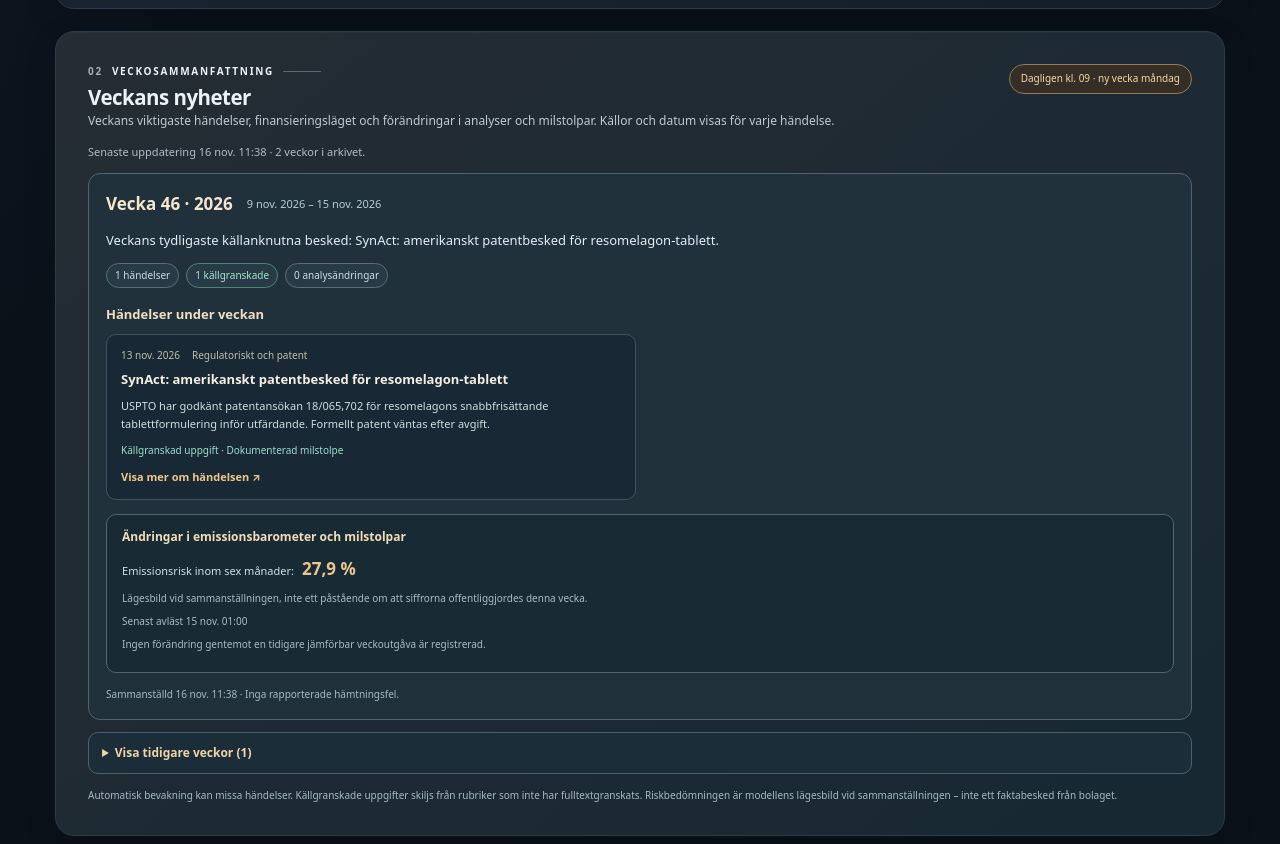
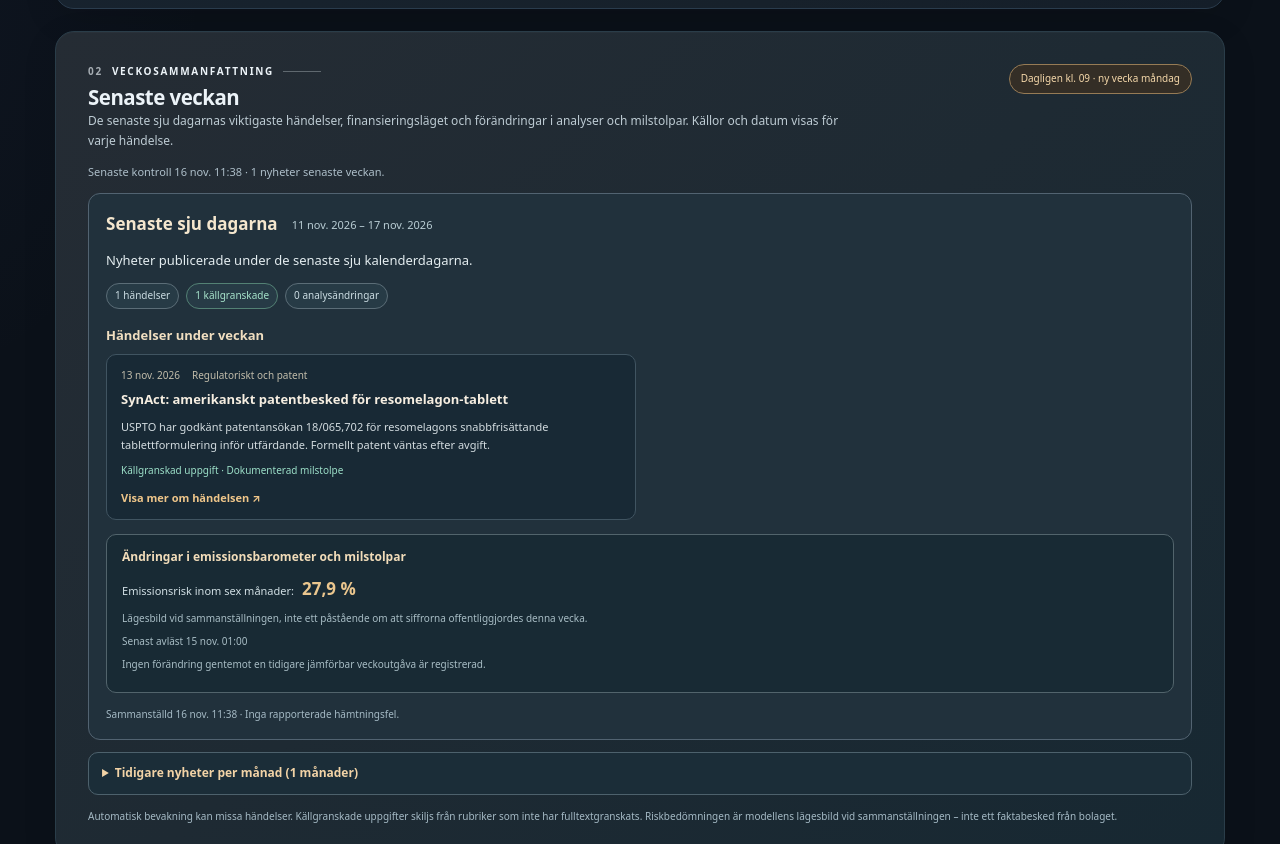
Before and after one commit to steffestygg-boop/synact, a plain HTML site: page index.html in a window 1280 px wide. Shown: the part 658-1502 px from the top of the page. Drawn offline with Linux system fonts and the light colour scheme.

Commit message:
Rullande senaste sju dagar och månadsarkiv utan dubbletter

```diff
--- a/index.html
+++ b/index.html
@@ -916,14 +916,14 @@ body.weekly-dialog-open{overflow:hidden}
 <section class="weekly-overview" aria-labelledby="weekly-heading">
  <div class="weekly-head">
   <div><p class="section-kicker"><span class="section-number">02</span> Veckosammanfattning</p>
-  <h2 id="weekly-heading">Veckans nyheter</h2>
-  <p class="weekly-intro">Veckans viktigaste händelser, finansieringsläget och förändringar i analyser och milstolpar. Källor och datum visas för varje händelse.</p></div>
+  <h2 id="weekly-heading">Senaste veckan</h2>
+  <p class="weekly-intro">De senaste sju dagarnas viktigaste händelser, finansieringsläget och förändringar i analyser och milstolpar. Källor och datum visas för varje händelse.</p></div>
   <span class="weekly-tag">Dagligen kl. 09 · ny vecka måndag</span>
  </div>
  <p class="weekly-status" id="weekly-status" role="status" aria-live="polite">Läser in veckans sammanställning …</p>
  <div id="weekly-current"><p class="weekly-small">Veckans nyheter hämtas från veckoregistret.</p></div>
  <details class="weekly-history" id="weekly-history" hidden>
-  <summary>Visa tidigare veckor <span id="weekly-history-count"></span></summary>
+  <summary>Tidigare nyheter per månad <span id="weekly-history-count"></span></summary>
   <div id="weekly-history-inside"></div>
  </details>
  <p class="weekly-foot">Automatisk bevakning kan missa händelser. Källgranskade uppgifter skiljs från rubriker som inte har fulltextgranskats. Riskbedömningen är modellens lägesbild vid sammanställningen – inte ett faktabesked från bolaget.</p>
@@ -1872,19 +1872,39 @@ document.addEventListener('keydown',event=>{
  .then(r=>{if(!r.ok)throw new Error('HTTP '+r.status);return r.json();})
  .then(d=>{
   const weeks=(Array.isArray(d.weeks)?d.weeks:[]).slice().sort((a,b)=>String(b.id).localeCompare(String(a.id)));
-  if(!weeks.length)throw new Error('Ingen veckoarkivfil finns ännu');
-  current.replaceChildren(edition(weeks[0]));
-  status.textContent='Senaste uppdatering '+stamp(d.updated_at)+' · '+weeks.length+' veckor i arkivet.';
-  if(weeks.length>1){
-   archive.hidden=false;
-   document.getElementById('weekly-history-count').textContent='('+String(weeks.length-1)+')';
-   history.replaceChildren();
-   for(const w of weeks.slice(1)){
-    const group=make('details','weekly-past');
-    group.append(make('summary','','Vecka '+w.week+' · '+w.year+' · '+dateString(w.start)+'–'+dateString(w.end)+' · '+(w.events||[]).length+' händelser'));
-    group.append(edition(w));history.append(group);
-   }
-  }else archive.hidden=true;
+  if(!weeks.length)throw new Error('Ingen nyhetshistorik finns ännu');
+  const stockholmDay=new Intl.DateTimeFormat('sv-SE',{timeZone:'Europe/Stockholm',year:'numeric',month:'2-digit',day:'2-digit'}).format(new Date());
+  const cutoff=new Date(stockholmDay+'T12:00:00Z');cutoff.setUTCDate(cutoff.getUTCDate()-6);
+  const startDay=cutoff.toISOString().slice(0,10);
+  const all=new Map();
+  for(const w of weeks)for(const e of (w.events||[])){
+   if(!e.date)continue;
+   const key=e.date+'|'+(e.url||e.title);
+   if(!all.has(key))all.set(key,e);
+  }
+  const sorted=[...all.values()].sort((a,b)=>String(b.date).localeCompare(String(a.date)));
+  const recent=sorted.filter(e=>e.date>=startDay&&e.date<=stockholmDay);
+  const older=sorted.filter(e=>e.date<startDay);
+  const latest=weeks[0];
+  const rolling={...latest,week:null,start:startDay,end:stockholmDay,events:recent,intro:'Nyheter publicerade under de senaste sju kalenderdagarna.'};
+  current.replaceChildren(edition(rolling));
+  const currentHeading=current.querySelector('.weekly-week');
+  if(currentHeading)currentHeading.textContent='Senaste sju dagarna';
+  status.textContent='Senaste kontroll '+stamp(d.updated_at)+' · '+recent.length+' nyheter senaste veckan.';
+  const months=new Map();
+  for(const e of older){const key=e.date.slice(0,7);if(!months.has(key))months.set(key,[]);months.get(key).push(e)}
+  history.replaceChildren();
+  const monthNames=['januari','februari','mars','april','maj','juni','juli','augusti','september','oktober','november','december'];
+  for(const [key,events] of [...months].sort((a,b)=>b[0].localeCompare(a[0]))){
+   const group=make('details','weekly-past');
+   const [year,month]=key.split('-').map(Number);
+   group.append(make('summary','',monthNames[month-1]+' '+year+' · '+events.length+' händelser'));
+   const content=make('div','weekly-main');
+   items(content,events);
+   group.append(content);history.append(group);
+  }
+  archive.hidden=months.size===0;
+  document.getElementById('weekly-history-count').textContent='('+months.size+' månader)';
  })
  .catch(e=>{
   status.textContent='Kunde inte läsa Veckans nyheter: '+e.message;
```
